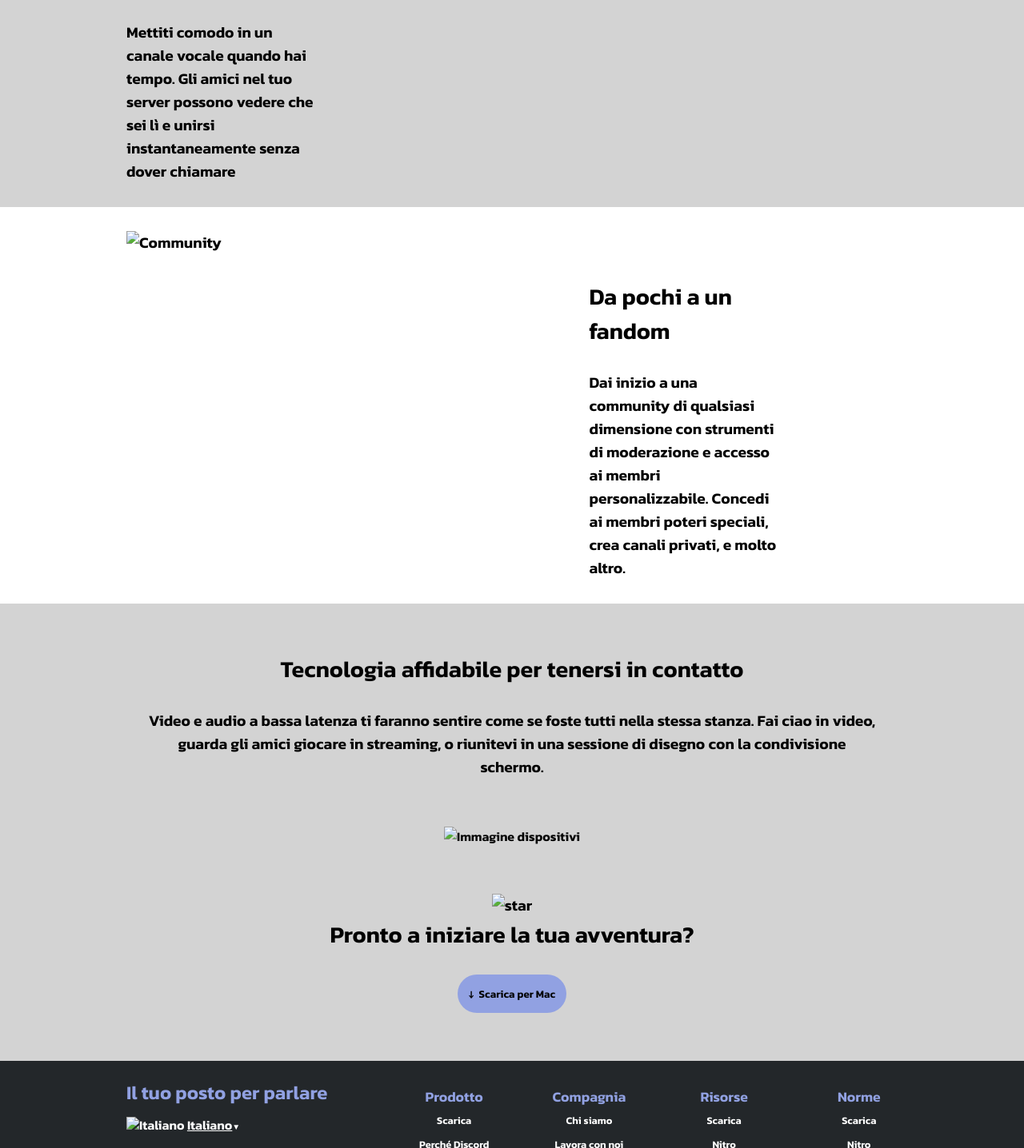
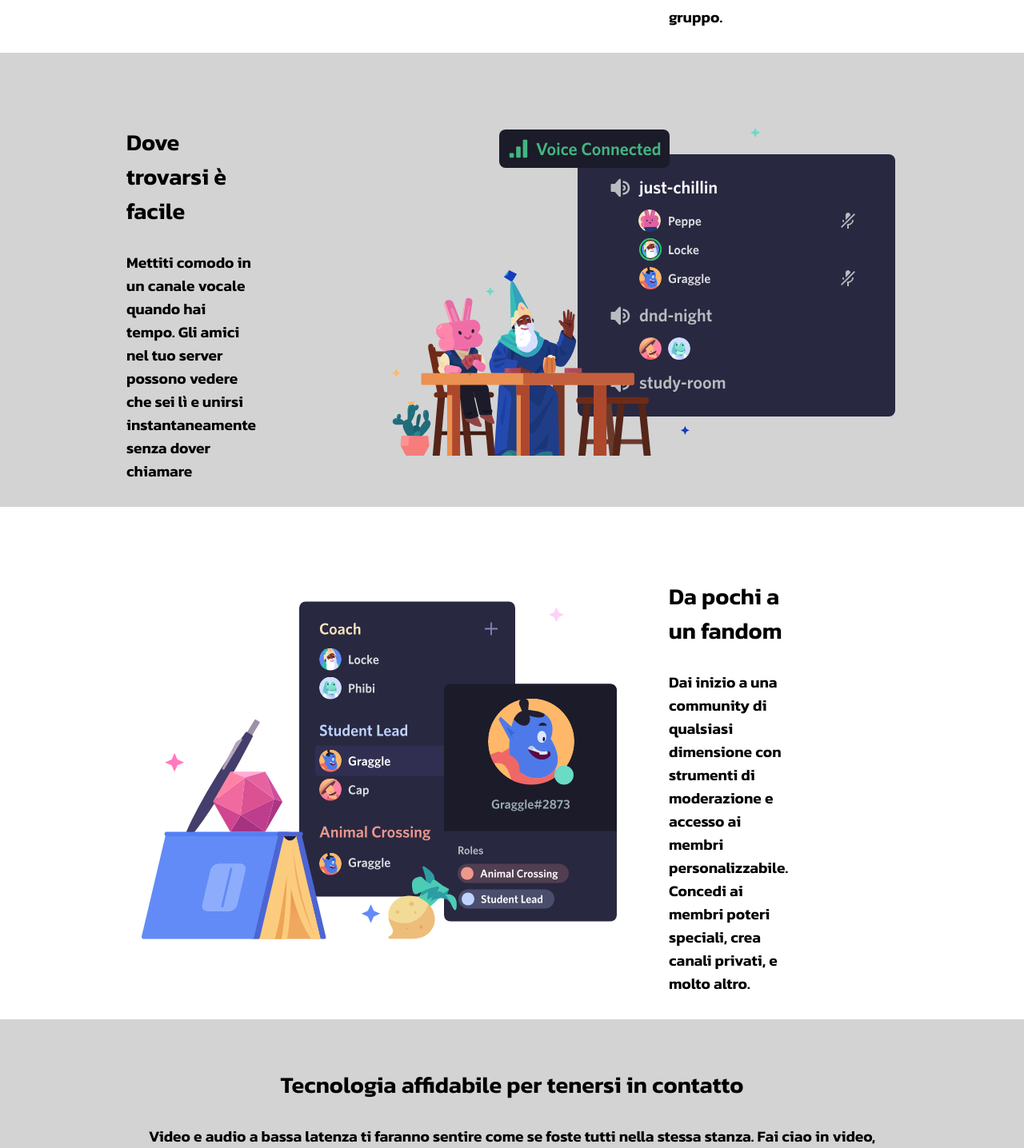
Before and after one commit to mecarm/htmlcss-discord, a plain HTML site: page index.html in a window 1280 px wide. Shown: the part 1216-2652 px from the top of the page at 80% size. Drawn offline with Linux system fonts and the light colour scheme.

Commit message:
Fix tag img

```diff
--- a/index.html
+++ b/index.html
@@ -17,7 +17,7 @@
             <!-- Logo -->
             <div class="small-box">
                 <a href="https://discord.com/">
-                    <img src="img/logo.svg" alt="logo">
+                    <img src="assets/img/logo.svg" alt="logo">
                 </a>
             </div>
             <!-- Menu -->
@@ -46,7 +46,7 @@
     <!-- Creo sezioni con immagini e txt -->
     <section class="section-middle">
         <div class="container flex-row img-txt">
-            <img class="img-box" src="img/item1.svg" alt="Study group">
+            <img class="img-box" src="assets/img/item1.svg" alt="Study group">
             <div class="text-box">
                 <h1>Un luogo a invito con tutto lo spazio necessario per parlare</h1> <br>
                 <p>I server Discord sono organizzati in canali telematici in cui collaborare, condividere o semplicemente parlare della tua giornata senza intasare una chat di gruppo.</p>
@@ -56,7 +56,7 @@
 
     <section class="bg-grey section-middle">
         <div class="container flex-row img-txt ">
-            <img class="img-box reverse" src="img/item2.svg" alt="Room">
+            <img class="img-box reverse" src="assets/img/item2.svg" alt="Room">
             <div class="text-box">
                 <h1>Dove trovarsi è facile</h1> <br>
                 <p>Mettiti comodo in un canale vocale quando hai tempo. Gli amici nel tuo server possono vedere che sei lì e unirsi instantaneamente senza dover chiamare</p>
@@ -66,7 +66,7 @@
 
     <section class="section-middle">
         <div class="container flex-row img-txt">
-            <img class="img-box" src="img/item3.svg" alt="Community">
+            <img class="img-box" src="assets/img/item3.svg" alt="Community">
             <div class="text-box">
                 <h1>Da pochi a un fandom</h1> <br>
                 <p>Dai inizio a una community di qualsiasi dimensione con strumenti di moderazione e accesso ai membri personalizzabile. Concedi ai membri poteri speciali, crea canali privati, e molto altro.</p>
@@ -81,10 +81,10 @@
             <p>Video e audio a bassa latenza ti faranno sentire come se foste tutti nella stessa stanza. Fai ciao in video, guarda gli amici giocare in streaming, o riunitevi in una sessione di disegno con la condivisione schermo.</p>
         </div>
         <div class="container img">
-            <img src="img/item4-big.svg" alt="Immagine dispositivi">
+            <img src="assets/img/item4-big.svg" alt="Immagine dispositivi">
         </div>
         <div class="container txt">
-            <img src="img/stars.svg" alt="star">
+            <img src="assets/img/stars.svg" alt="star">
             <h2>Pronto a iniziare la tua avventura?</h2> <br>
             <button class="download">Scarica per Mac</button>
         </div>
@@ -94,7 +94,7 @@
         <div class="container flex-row footer">
             <div class="social">
                 <h3>Il tuo posto per parlare</h3> <br>
-                <span><img src="img/ita.png" alt="Italiano"> <u> Italiano</u></span> <br> <br>
+                <span><img src="assets/img/ita.png" alt="Italiano"> <u> Italiano</u></span> <br> <br>
                 <i class="fa-brands fa-twitter"></i>&nbsp;
                 <i class="fa-brands fa-instagram"></i>&nbsp;
                 <i class="fa-brands fa-facebook"></i>&nbsp;
@@ -139,7 +139,7 @@
             </ul>
         </div>
         <div class="container flex-row end">
-            <div><img src="img/logo.svg" alt=""></div>
+            <div><img src="assets/img/logo.svg" alt=""></div>
             <button>Registrati</button>
         </div>
     </footer>
```
